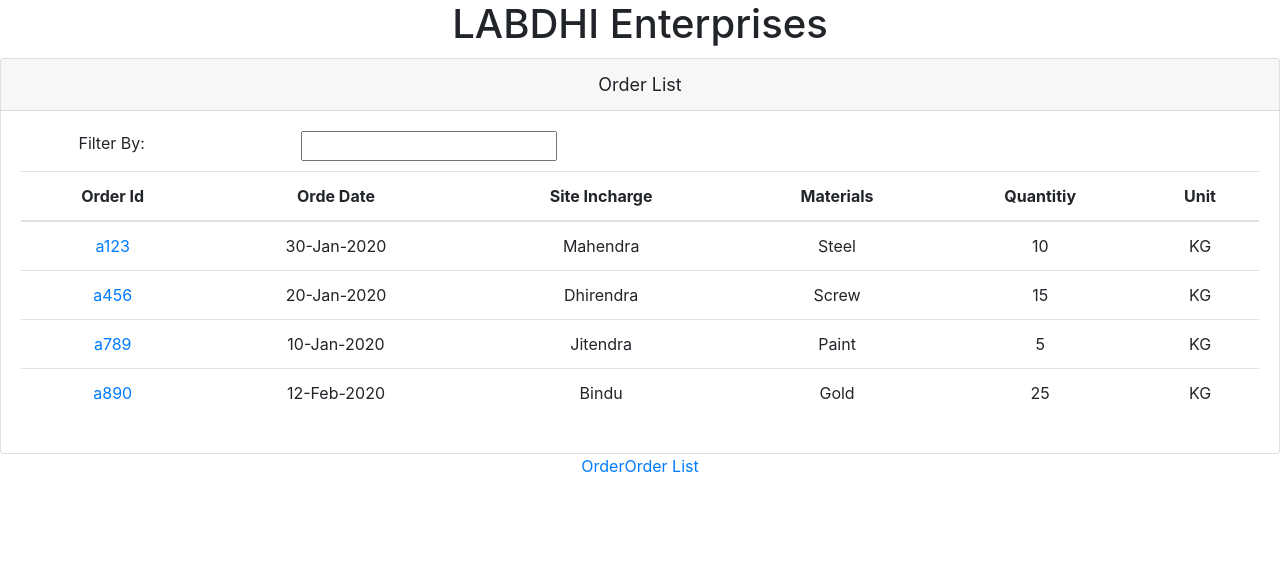
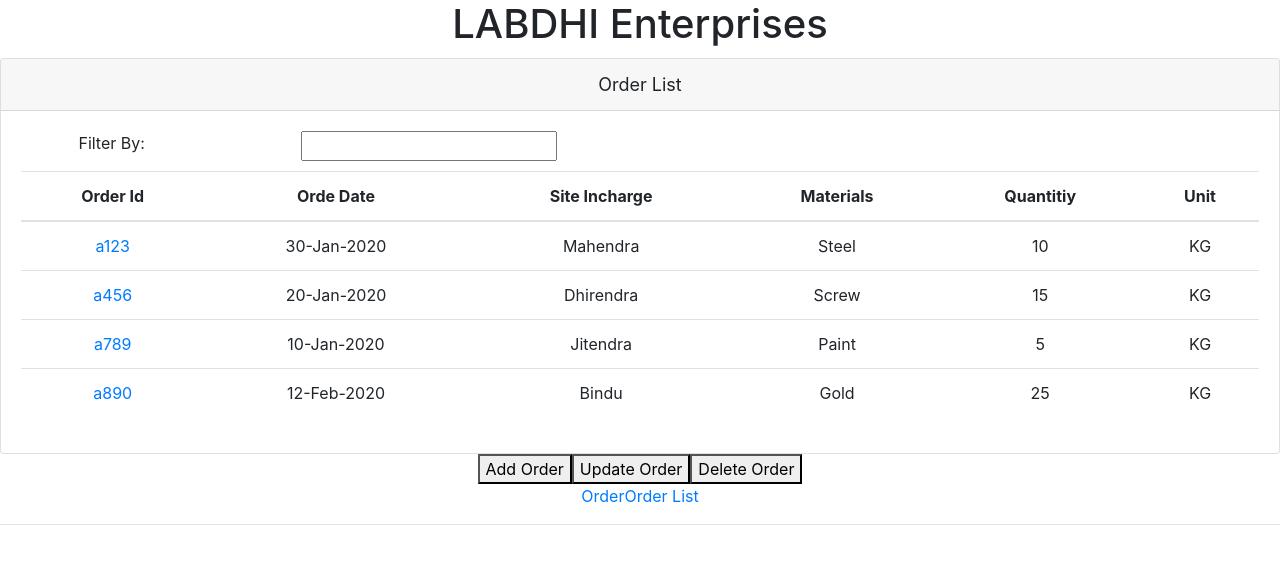
Before and after one commit to GithubJeet/LabdhiERP, an Angular app: page /orderList in a window 1280 px wide. Shown: the top 564 px of the page. Built offline with nearby package versions, Linux system fonts and the light colour scheme.

Commit message:
CRUD order setup

```diff
--- a/src/app/app.component.html
+++ b/src/app/app.component.html
@@ -7,4 +7,5 @@
   <router-outlet></router-outlet>
   <a routerLink="/order">Order</a>
   <a routerLink="/orderList">Order List</a>
+  <hr>
 </div>
--- a/src/app/order/order-list.component.html
+++ b/src/app/order/order-list.component.html
@@ -55,6 +55,11 @@
         </div>
     </div>
 </div>
+<div>
+    <button name="addOrder" (click)='addOrder()'>Add Order</button>
+    <button name="updateOrder" (click)='updateOrder()'>Update Order</button>
+    <button name="deleteOrder" (click)='deleteOrder()'>Delete Order</button>
+</div>
 <!-- <div *ngIf='errorMessage' class='alert alert-danger'>
     Error: {{ errorMessage }}
 </div> -->
--- a/src/app/order/order-list.component.ts
+++ b/src/app/order/order-list.component.ts
@@ -22,4 +22,17 @@ ngOnInit(): void{
         next : orders => this.filteredOrders = orders
 })}
 
+addOrder(){
+    this.orderService.addOrder();
+  }
+
+  deleteOrder(){
+    this.orderService.deleteOrder();
+  }
+
+  updateOrder(){
+    this.orderService.updateOrder();
+  }
+
+
 }
--- a/src/app/order/order.service.ts
+++ b/src/app/order/order.service.ts
@@ -19,6 +19,18 @@ export class OrderService{
         return this.http.get(this.orderUrl);
     }
 
+    addOrder(){
+        console.log('service - Add Order');
+    }
+
+    updateOrder(){
+        console.log('service - Update Order');
+    }
+
+    deleteOrder(){
+        console.log('service - Delete Order');
+    }
+
     // getLink(): SafeUrl{
     //     return this.sanitizer.bypassSecurityTrustUrl(this.orderUrl);
     // }
```
